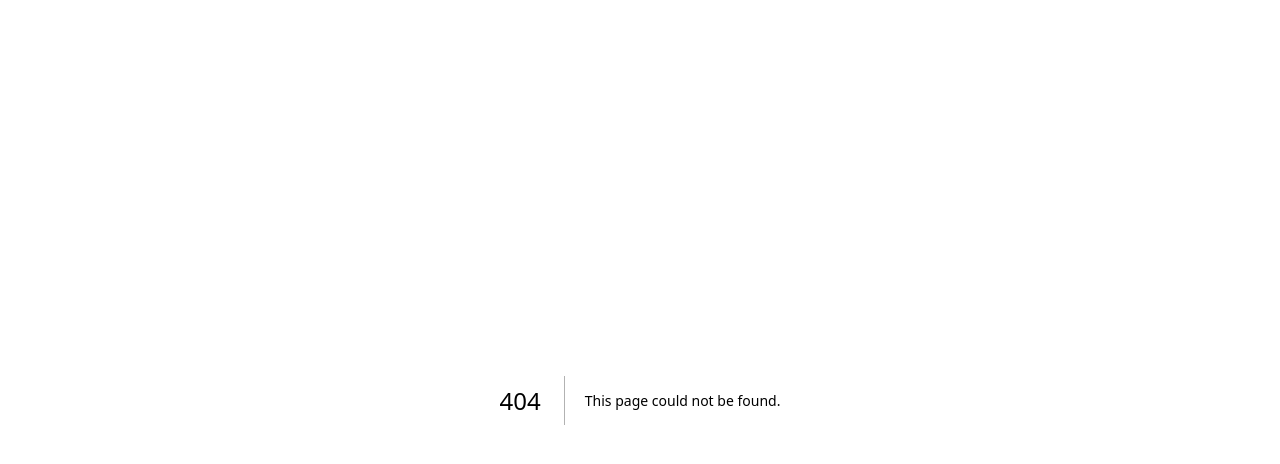
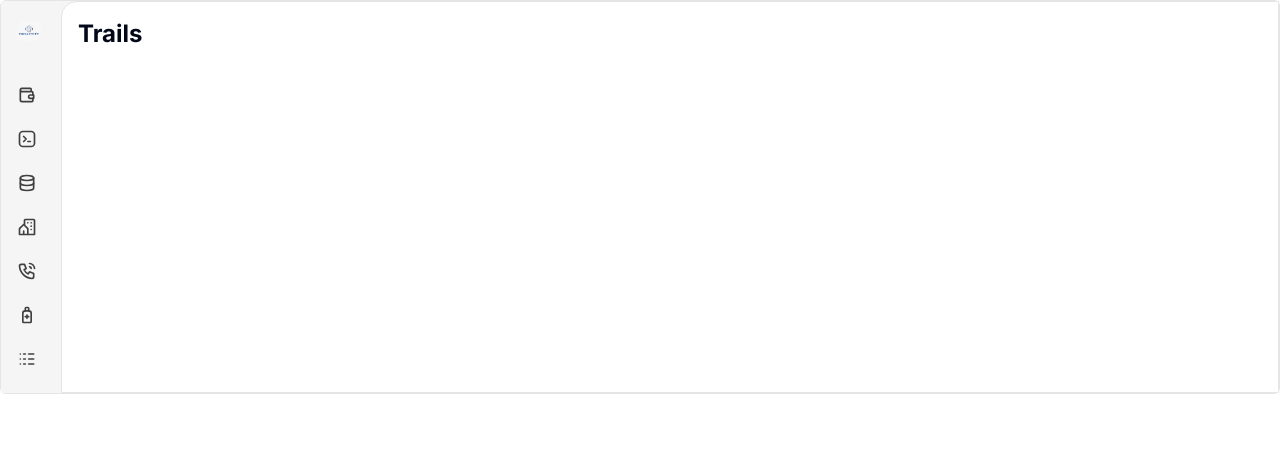
Before and after one commit to ShaunLim08/sol-healthy, a Next.js app: page /logs in a window 1280 px wide. Before the commit this address had no page. Shown: the top 464 px of the page. Built offline with nearby package versions, Linux system fonts and the light colour scheme.

Commit message:
Transaction

```diff
--- /dev/null
+++ b/src/app/logs/page.js
@@ -0,0 +1,39 @@
+"use client";
+import Image from "next/image";
+import SidebarDemo from "@/components/example/sidebar-demo";
+import ExpandableCardDemo from "@/components/blocks/expandable-card-demo-grid";
+import { useEffect, useState } from "react";
+
+export default function Logs() {
+  const [trails, setTrails] = useState();
+  useEffect(() => {});
+return (
+    <div className="">
+        <SidebarDemo>
+            <div className="flex flex-1">
+                <div className="rounded-tl-2xl border border-neutral-200 dark:border-neutral-700 bg-white dark:bg-neutral-900 flex flex-col gap-2 flex-1">
+                    <div className="p-4">
+                        <h1 className="text-2xl font-bold">Trails</h1>
+                        {trails && trails.map((trail) => (
+                            <div key={trail.id} className="p-2 border border-gray-300 rounded-md">
+                                <h2 className="text-lg font-medium">{trail.name}</h2>
+                                <p className="text-gray-500">{trail.description}</p>
+                                <div className="grid grid-cols-1 gap-4 mt-4">
+                                    {trail.transactions.map((transaction) => (
+                                        <div key={transaction.id} className="p-2 border border-gray-300 rounded-md">
+                                            <h3 className="text-lg font-medium">{transaction.title}</h3>
+                                            <p className="text-gray-500">{transaction.description}</p>
+                                            <p className="text-gray-500">{transaction.date}</p>
+                                            <p className="text-gray-500">{transaction.amount}</p>
+                                        </div>
+                                    ))}
+                                </div>
+                            </div>
+                        ))}
+                    </div>
+                </div>
+            </div>
+        </SidebarDemo>
+    </div>
+);
+}
--- a/src/components/blocks/expandable-card-demo-grid.jsx
+++ b/src/components/blocks/expandable-card-demo-grid.jsx
@@ -132,6 +132,7 @@ export default function ExpandableCardDemo() {
                   initial={{ opacity: 0 }}
                   animate={{ opacity: 1 }}
                   exit={{ opacity: 0 }}
+                  type="button"
                   onClick={() => sendTip("5")}
                   // href={active.ctaLink}
                   // target="_blank"
@@ -230,7 +231,7 @@ const cards = [
     title: "Shaun Lim",
     src: "/flumeds.jpeg",
     ctaText: "Tip HEAL",
-    ctaLink: "https://ui.aceternity.com/templates",
+    // ctaLink: "https://ui.aceternity.com/templates",
     content: () => {
       return (
         (<p>These are the best flu medicines that you can take to get rid of the flu.
@@ -244,7 +245,7 @@ const cards = [
     title: "UM Specialist Center Experience",
     src: "/umsc.jpeg",
     ctaText: "Tip HEAL",
-    ctaLink: "https://ui.aceternity.com/templates",
+    // ctaLink: "https://ui.aceternity.com/templates",
     content: () => {
       return (
         (<p>UM Specialist Centre provided excellent care during my two episodes of admission for the surgical removal of a shawarma under general anesthesia.
@@ -260,7 +261,7 @@ const cards = [
     title: "Which Health Insurance to Choose?",
     src: "/insurance.jpg",
     ctaText: "Tip HEAL",
-    ctaLink: "https://ui.aceternity.com/templates",
+    // ctaLink: "https://ui.aceternity.com/templates",
     content: () => {
       return (
         (<p>If you are reading this, chances are you know the importance of having life insurance.
@@ -276,7 +277,7 @@ const cards = [
     title: "Doctor Recommendation for Cancer Treatment",
     src: "/doctor.jpg",
     ctaText: "Tip HEAL",
-    ctaLink: "https://ui.aceternity.com/templates",
+    // ctaLink: "https://ui.aceternity.com/templates",
     content: () => {
       return (
         (<p>Dr Yudhishthra from <b>Hospital Serdang</b> is a very good doctor. He is very patient and listens to your problems.
--- a/src/components/example/sidebar-demo.jsx
+++ b/src/components/example/sidebar-demo.jsx
@@ -6,6 +6,7 @@ import {
   IconBrandTabler,
   IconBuildingCommunity,
   IconDatabase,
+  IconLogs,
   IconMedicineSyrup,
   IconPhoneCall,
   IconSettings,
@@ -28,14 +29,14 @@ export default function SidebarDemo({children}) {
       ),
     },
     {
-      label: "Data Exchange",
+      label: "DEX",
       href: "/credential",
       icon: (
         <IconDatabase className="text-neutral-700 dark:text-neutral-200 h-5 w-5 flex-shrink-0" />
       ),
     },
     {
-      label: "Healthcare Support Community",
+      label: "Community",
       href: "/dao",
       icon: (
         <IconBuildingCommunity className="text-neutral-700 dark:text-neutral-200 h-5 w-5 flex-shrink-0" />
@@ -49,10 +50,17 @@ export default function SidebarDemo({children}) {
       ),
     },
     {
-      label: "Prescriptions & Medication",
+      label: "Prescriptions",
       href: "/prescript",
       icon: (
         <IconMedicineSyrup className="text-neutral-700 dark:text-neutral-200 h-5 w-5 flex-shrink-0" />
+      ),
+    },
+    {
+      label: "Logs",
+      href: "/logs",
+      icon: (
+        <IconLogs className="text-neutral-700 dark:text-neutral-200 h-5 w-5 flex-shrink-0" />
       ),
     },
   ];
```
